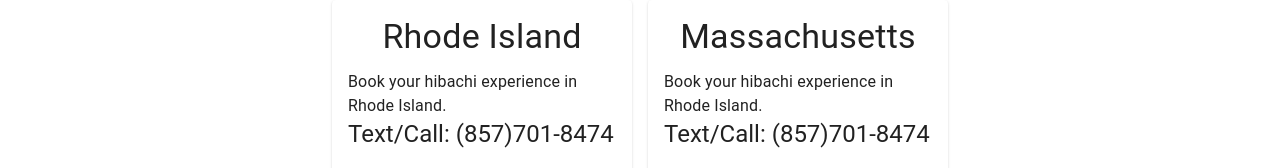
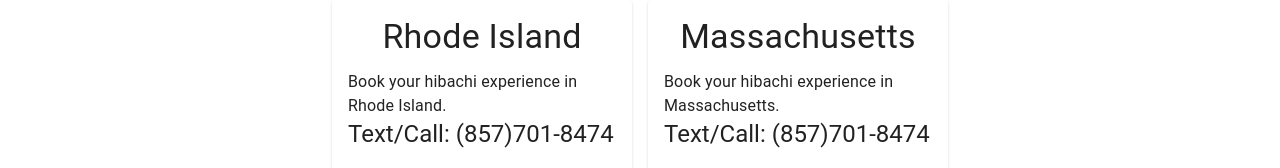
Before and after one commit to no-1-hibachi-private-catering/no-1-hibachi-private-catering.github.io, a React (Create React App) app: page / in a window 1280 px wide. Shown: the part 1052-1220 px from the top of the page. Built offline with nearby package versions, Linux system fonts and the light colour scheme; the HTML template or start-up script is replaced by a standard one.

Commit message:
fix booking typo

```diff
--- a/src/components/Booking.tsx
+++ b/src/components/Booking.tsx
@@ -24,7 +24,6 @@ const Booking: React.FC = () => {
                   Book your hibachi experience in Rhode Island.
                 </Typography>
                 <Typography variant='h5'>Text/Call: {PHONE_NUMBER}</Typography>
-                {/* Add any other content or buttons related to booking in Rhode Island */}
               </CardContent>
             </Card>
           </Grid>
@@ -35,10 +34,9 @@ const Booking: React.FC = () => {
                   Massachusetts
                 </Typography>
                 <Typography variant='body1'>
-                  Book your hibachi experience in Rhode Island.
+                  Book your hibachi experience in Massachusetts.
                 </Typography>
                 <Typography variant='h5'>Text/Call: {PHONE_NUMBER}</Typography>
-                {/* Add any other content or buttons related to booking in Rhode Island */}
               </CardContent>
             </Card>
           </Grid>
```
